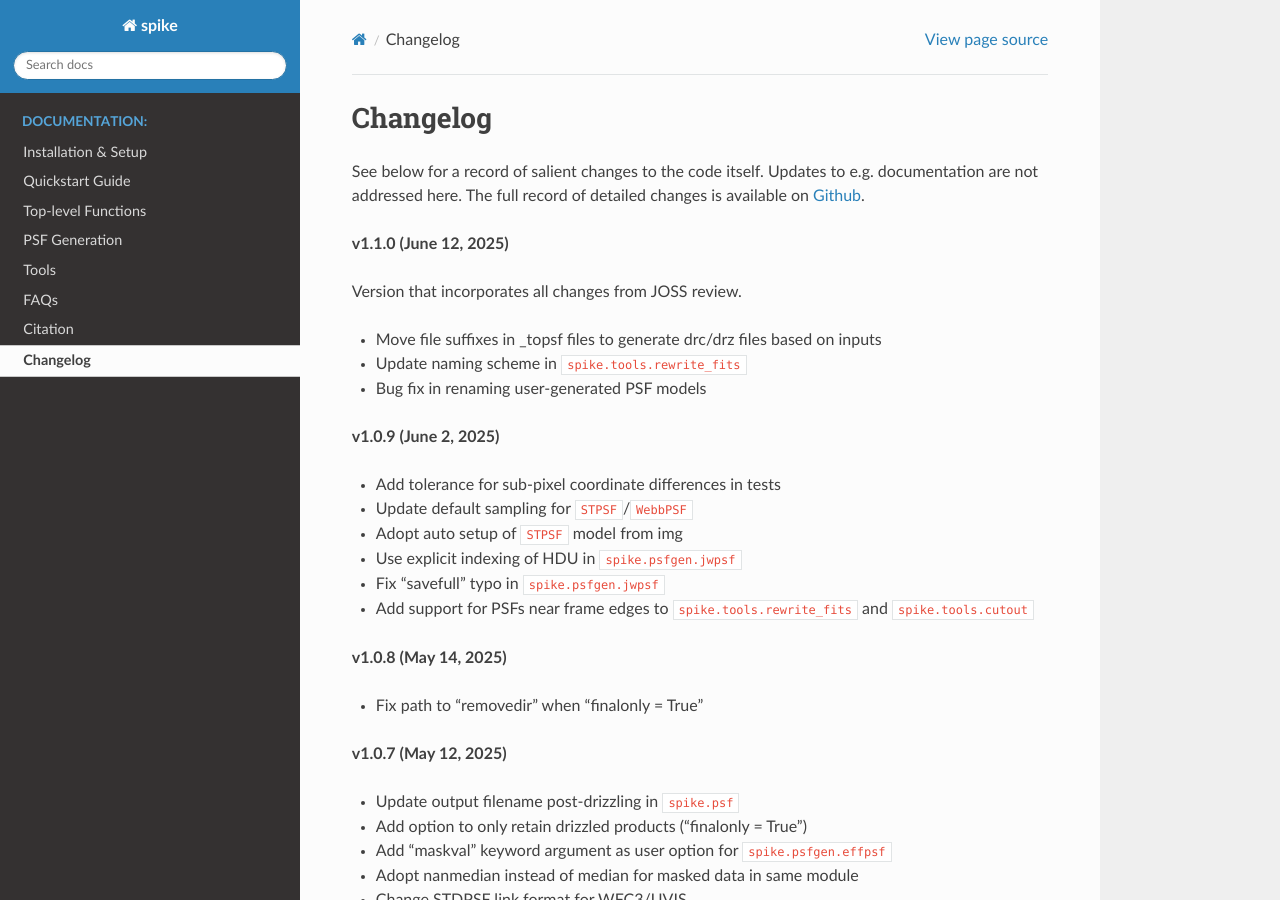
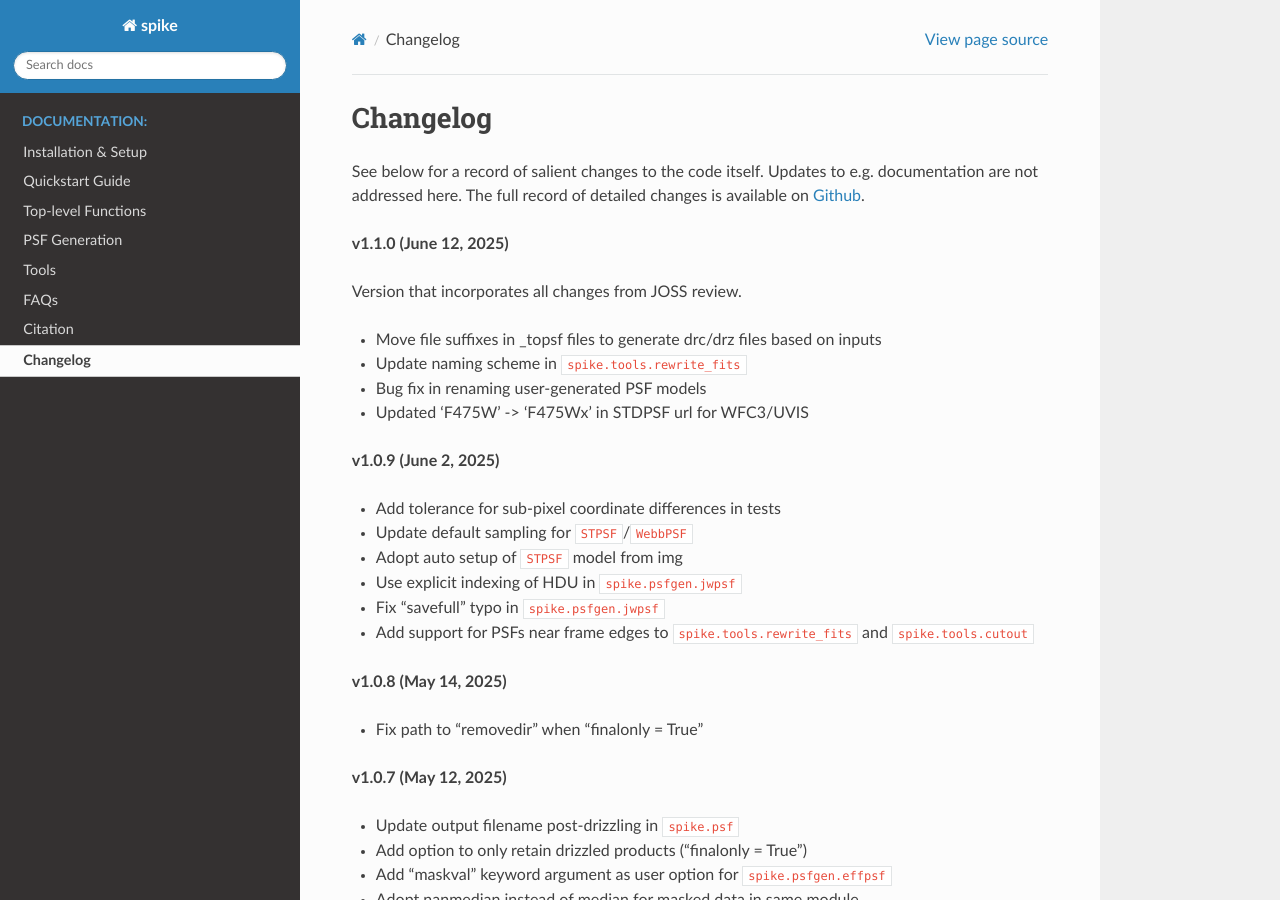
Before and after one commit to avapolzin/spike, a Sphinx documentation site: the page built from docs/changelog.rst, in a window 1280 px wide and 900 px high. Built offline with Sphinx 7.4.7 and the Read the Docs theme 3.1.0, drawn with Linux system fonts in a browser that asks for light colours; pages that are not in the unit, such as notebooks, are missing from menus.

Commit message:
update changelog to reflect WFC3 STDPSF update

```diff
--- a/docs/changelog.rst
+++ b/docs/changelog.rst
@@ -13,6 +13,7 @@ Version that incorporates all changes from JOSS review.
 * Move file suffixes in _topsf files to generate drc/drz files based on inputs
 * Update naming scheme in ``spike.tools.rewrite_fits``
 * Bug fix in renaming user-generated PSF models
+* Updated 'F475W' -> 'F475Wx' in STDPSF url for WFC3/UVIS
 
 
 **v1.0.9 (June 2, 2025)**
```
